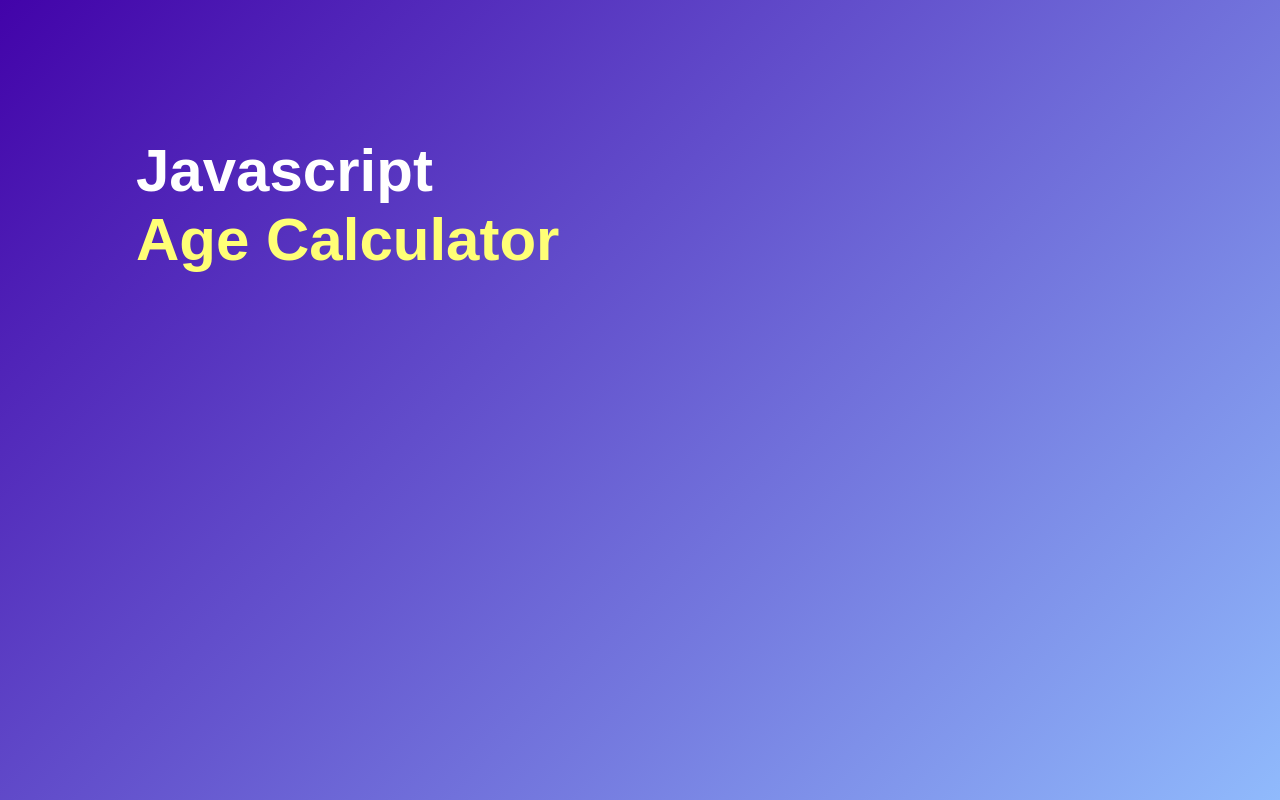
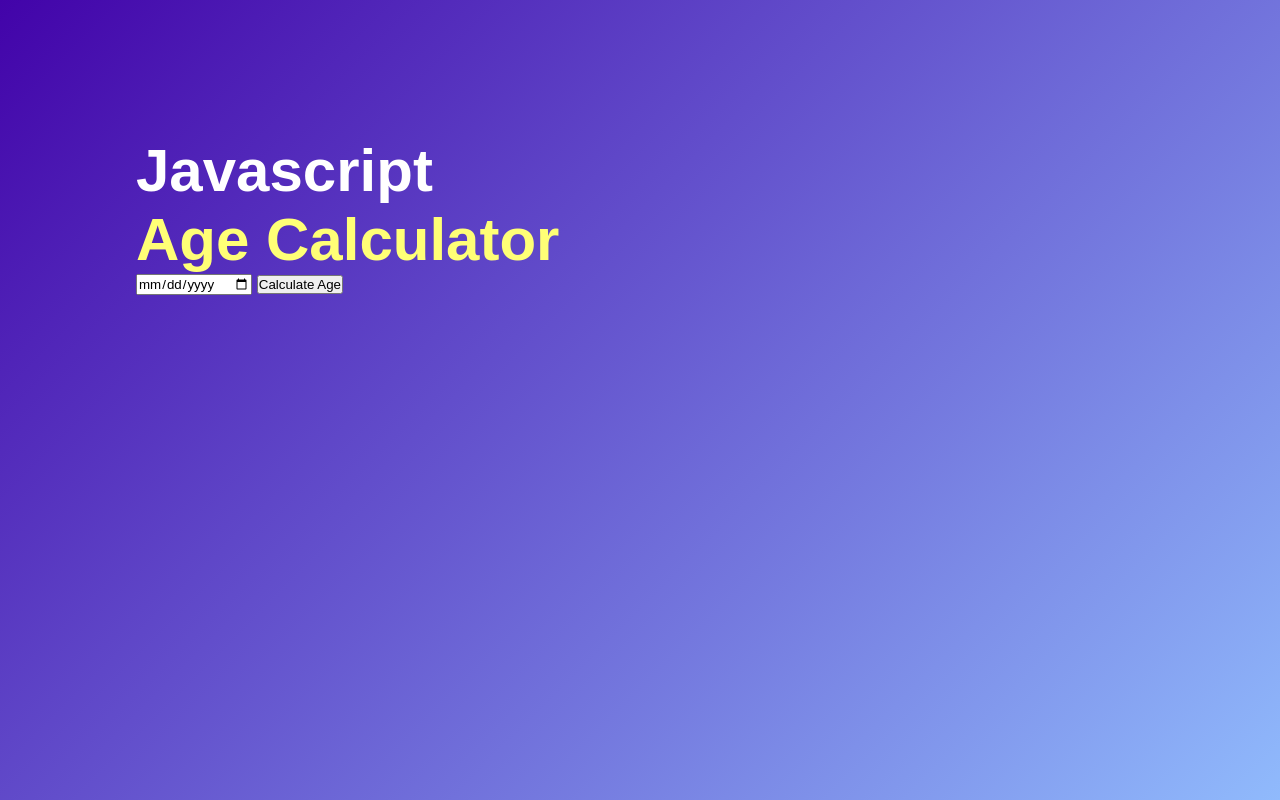
Before and after one commit to LEBONSON/-Age-Calculator-App, a plain HTML site: page index.html in a window 1280 px wide. Drawn offline with Linux system fonts and the light colour scheme.

Commit message:
ajout boutton et date

```diff
--- a/index.html
+++ b/index.html
@@ -10,6 +10,10 @@
     <div class="container">
         <div class="calculator">
             <h1>Javascript <br><span> Age Calculator</span></h1>
+            <div class="input-box">
+                <input type="date" id="date">
+                <button onclick="calculateAge()">Calculate Age</button>
+            </div>
         </div>
     </div>
 </body>
```
